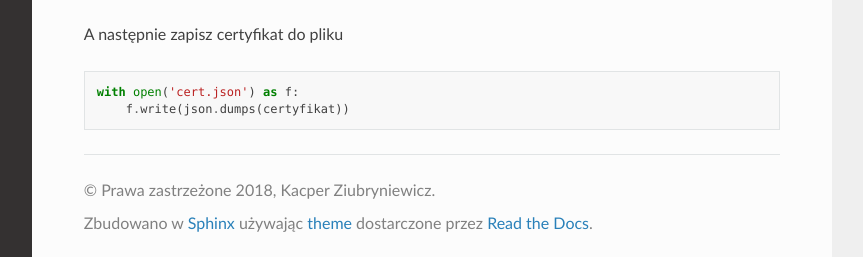
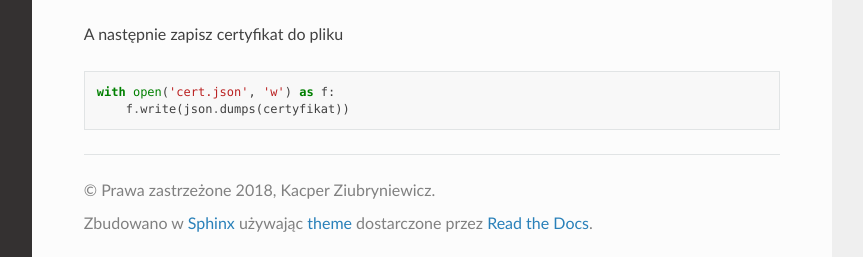
Before and after one commit to kapi2289/vulcan-api, a Sphinx documentation site: the page built from docs/source/szybki-start/rejestracja.rst, in a window 1280 px wide and 1335 px high. Shown: the part 1075-1332 px from the top of the window, without its empty margins (268-1131 px from the left). Built offline with Sphinx 7.4.7 and the Read the Docs theme 2.0.0, drawn with Linux system fonts in a browser that asks for light colours; the version number is read from the project's files by our own code.

Commit message:
Fix wrong code in documentation

```diff
--- a/docs/source/szybki-start/rejestracja.rst
+++ b/docs/source/szybki-start/rejestracja.rst
@@ -24,5 +24,5 @@ A następnie zapisz certyfikat do pliku
 
 .. code:: python
 
-    with open('cert.json') as f:
+    with open('cert.json', 'w') as f:
         f.write(json.dumps(certyfikat))
```
